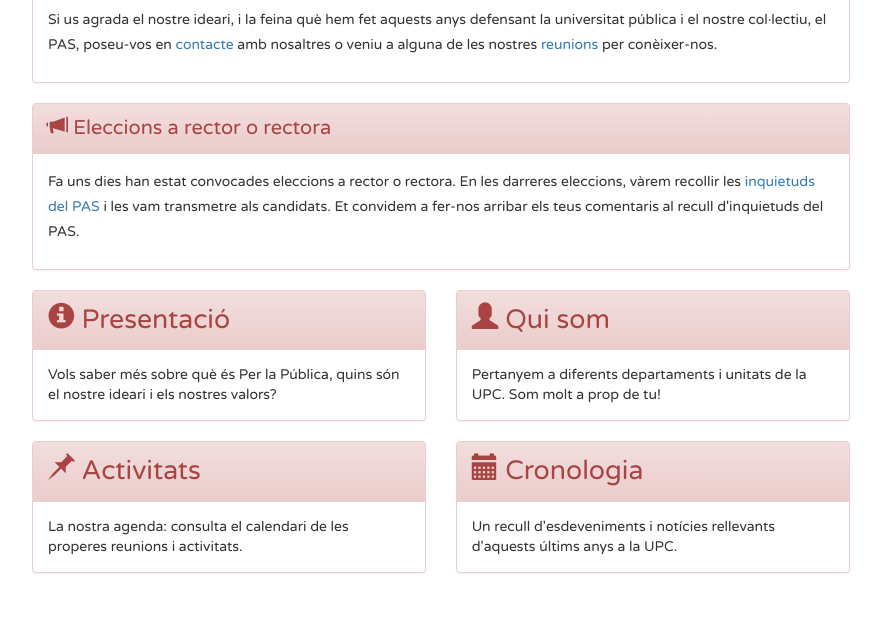
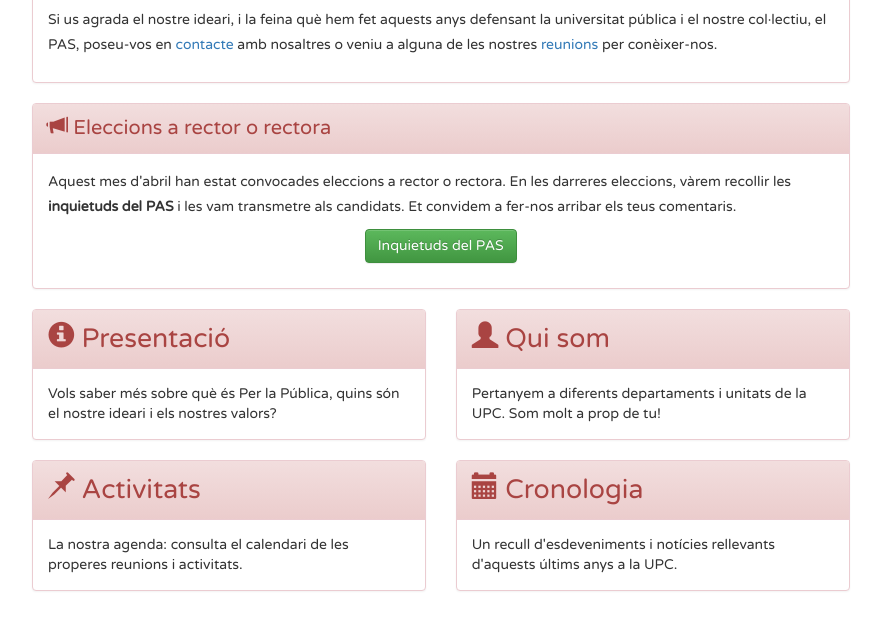
Before and after one commit to per-la-publica/per-la-publica.github.io, a plain HTML site: page index.html in a window 1280 px wide. Shown: the part 956-1585 px from the top of the page, without its empty margins (53-934 px from the left). Drawn offline with nearby package versions, Linux system fonts and the light colour scheme.

Commit message:
Destaca enllaç amb un botó

```diff
--- a/index.html
+++ b/index.html
@@ -86,8 +86,10 @@
 					<div class="panel-heading" style="font-size:15pt"><span class="glyphicon glyphicon-bullhorn" aria-hidden="true"></span> Eleccions a rector o rectora</div>
 					<div class="panel-body">
 
-						<p>Fa uns dies han estat convocades eleccions a rector o rectora. En les darreres eleccions, vàrem recollir les <a href="inquietuds_pas.html">inquietuds del PAS</a>
-							i les vam transmetre als candidats. Et convidem a fer-nos arribar els teus comentaris al recull d'inquietuds del PAS.</p>
+						<p>Aquest mes d'abril han estat convocades eleccions a rector o rectora. En les darreres eleccions, vàrem recollir les <strong>inquietuds del PAS</strong>
+							i les vam transmetre als candidats. Et convidem a fer-nos arribar els teus comentaris.</p>
+
+						<p class="text-center"><a class="btn btn-success" href="#" role="button">Inquietuds del PAS</a></p>
 					</div>
 				</div>
 			</div>
```
